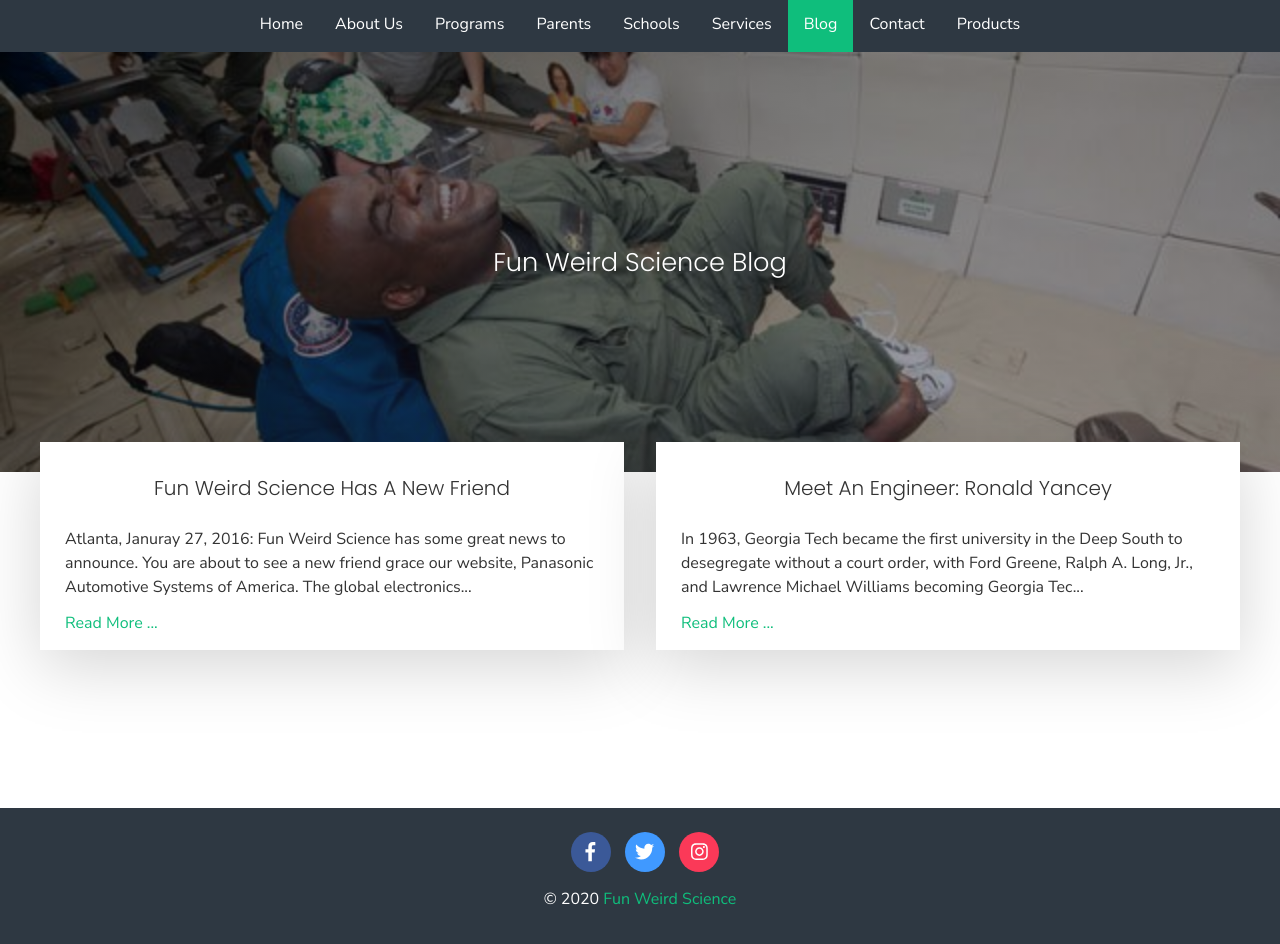
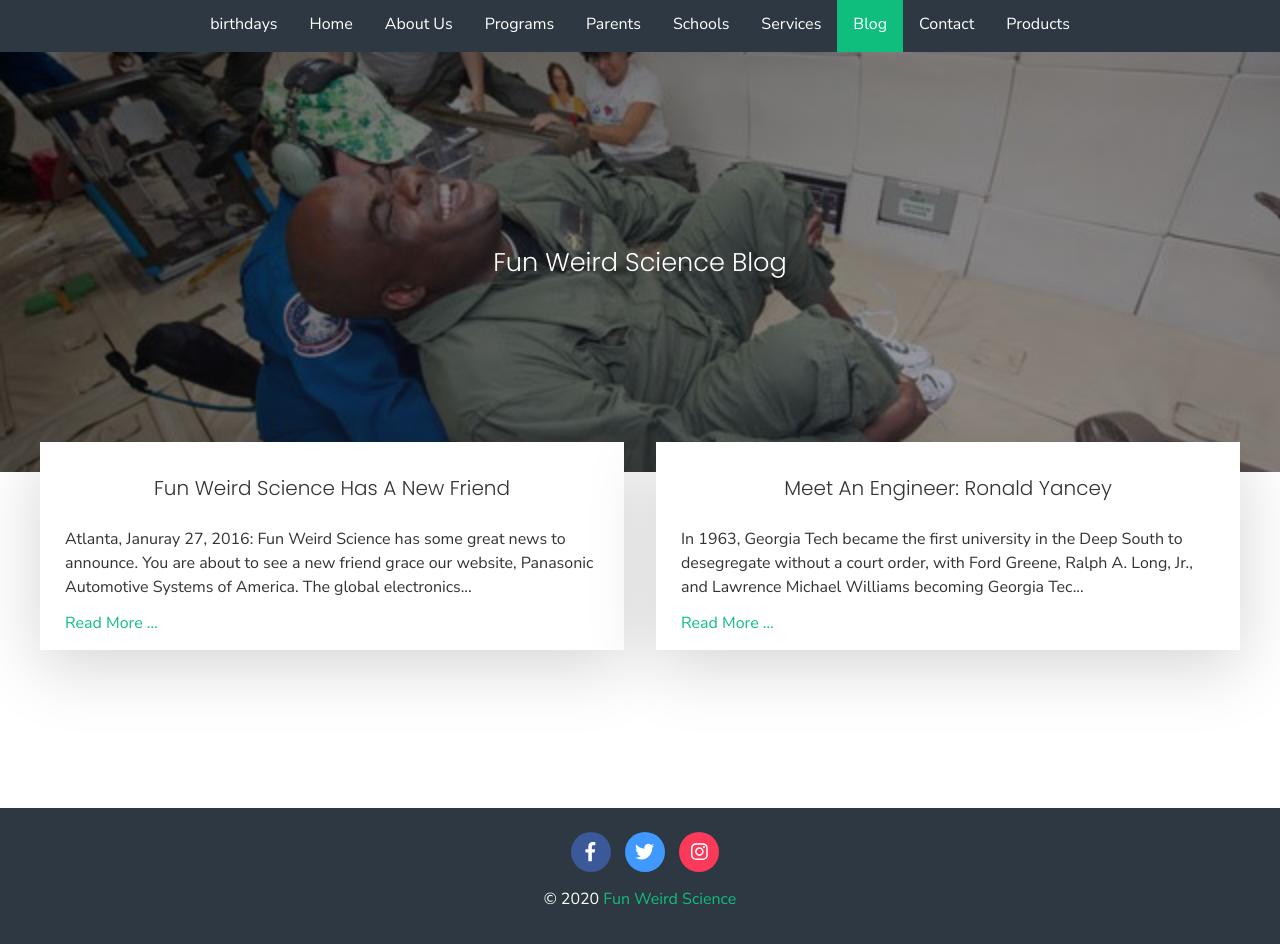
Before and after one commit to ericwjr/fws, a Jekyll site: the page built from _pages/blog.md, in a window 1280 px wide, cut to the strip 312-1262 px from the top of the page. Shown: the top 944 px of the strip. Built offline with Jekyll 4.4.1, drawn with Linux system fonts in a browser that asks for light colours; nearby versions of some CDN libraries.

Commit message:
Update from Forestry.io weru updated _data/menu.yaml

```diff
--- a/_data/menu.yaml
+++ b/_data/menu.yaml
@@ -1,4 +1,6 @@
 ---
+- name: birthdays
+  url: "#"
 - name: Home
   url: "/"
 - name: About Us
```
